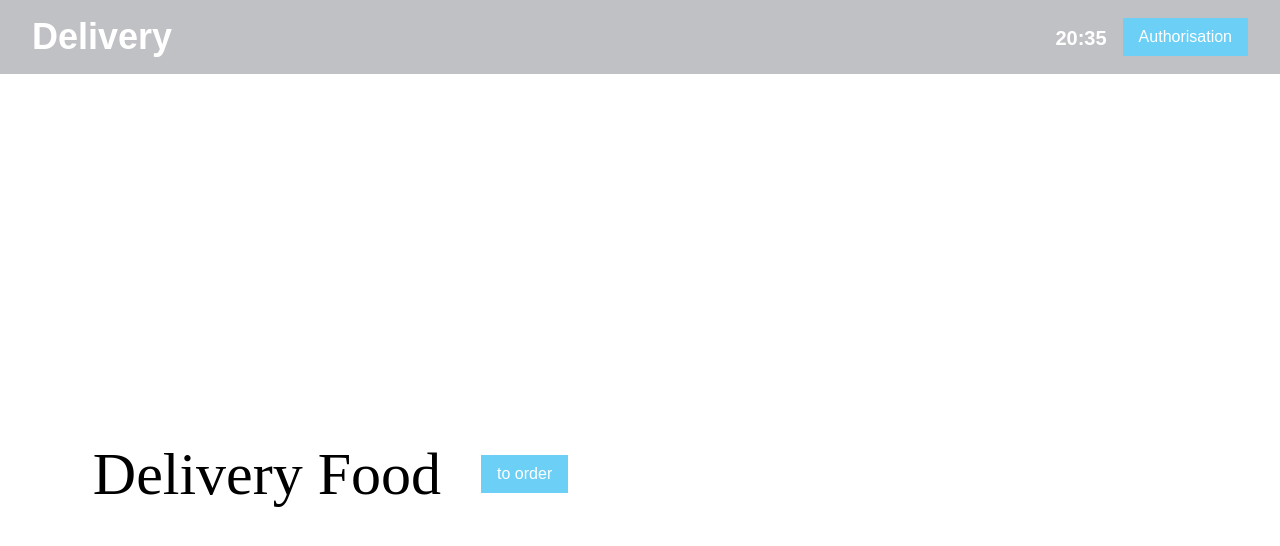
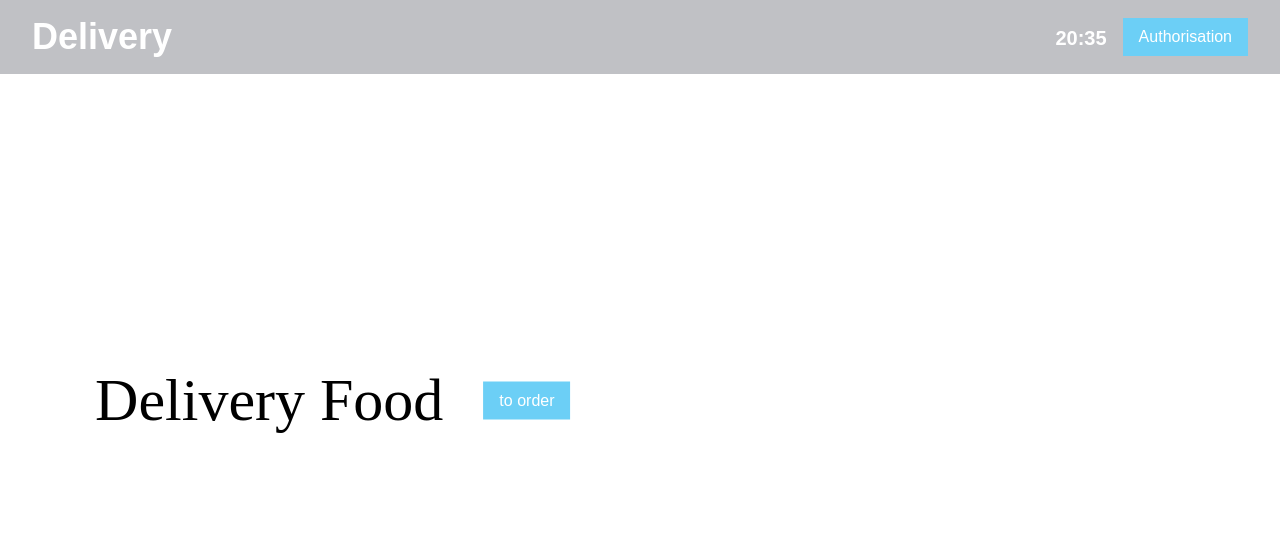
Before and after one commit to romanen003/Delivery, a React app: page / in a window 1280 px wide. Shown: the top 546 px of the page. Built offline with nearby package versions, Linux system fonts and the light colour scheme.

Commit message:
fix(*) fix layout

```diff
--- a/src/elements/layout/page-with-content/home.scss
+++ b/src/elements/layout/page-with-content/home.scss
@@ -1,11 +1,11 @@
 .page {
-  display: flex;
-  flex-direction: column;
-  height: 100vh;
+    &_header {
+        position: fixed;
+        left: 0;
+        right: 0;
+        z-index: 1;
+    }
+    &_content {
+        padding-top: 73px;
+    }
 }
-
-.page-content {
-  flex-grow: 1;
-  margin: 0 auto;
-  width: 90%;
-}
--- a/src/elements/layout/page-with-content/home.tsx
+++ b/src/elements/layout/page-with-content/home.tsx
@@ -16,13 +16,13 @@ export const LayoutHome = ({
     footerView
 }: Props ) => (
     <div className={cn('page')}>
-        <header className={cn('page-header')}>
+        <header className={cn('page_header')}>
             {headerView}
         </header>
-        <main className={cn('page-content')}>
+        <main className={cn('page_content')}>
             {contentView}
         </main>
-        <footer className={cn('page-footer')}>
+        <footer className={cn('page_footer')}>
             {footerView}
         </footer>
     </div>
--- a/src/layouts/style.scss
+++ b/src/layouts/style.scss
@@ -2,12 +2,9 @@
 @import "../style-view/fonts";
 
 .mainLayout {
-	align-items: center;
-	display: flex;
-	height: 100vh;
-	justify-content: flex-start;
-	margin: 0 auto;
-	width: 95%;
+	position: fixed;
+	top: 50%;
+	transform: translate(20%, -50%);
 
 	&__wrapper_btn {
 		display: inline-block;
--- a/src/modules/account/account.tsx
+++ b/src/modules/account/account.tsx
@@ -15,7 +15,7 @@ interface type {
     handleMouseLeave:() => void
 }
 
-class AccountComponent extends Component<State> implements type {
+class AccountComponent extends Component<{},State> implements type {
     state = {
         openedMenu: false
     };
--- a/tsconfig.json
+++ b/tsconfig.json
@@ -15,7 +15,8 @@
     "pretty": true,
     "target": "esnext",
     "noEmit": true,
-    "esModuleInterop": true
+    "esModuleInterop": true,
+    "experimentalDecorators": true
   },
   "compileOnSave": true,
   "exclude": [
```
